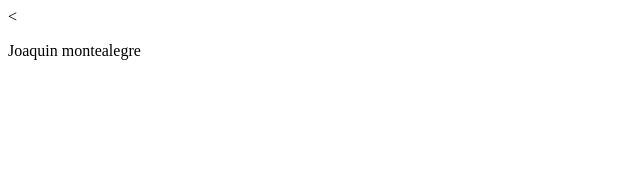
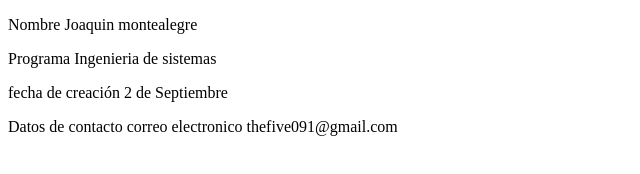
Before and after one commit to JOAQUINMONTEALEGRE/DSW-JOAQUIN-ISMAEL-MONTEALEGRE, a plain HTML site: page Index.html in a window 1280 px wide. Shown: the whole page, without its empty margins (0-640 px from the left). Drawn offline with Linux system fonts and the light colour scheme.

Commit message:
Segundo Commit

```diff
--- a/Index.html
+++ b/Index.html
@@ -4,9 +4,13 @@
     <meta charset="utf-8">
     <meta name="viewpoet" content="width=device-width, initial-scale=1.0">
     <meta http-equiv="X-UA-Compatible" content="ie=edge">
-    <title>Curso de diseño de paginas web</title>
+    <title>Curso de diseño de sitios web</title>
   </head>
   <body>
-    <<p>Joaquin montealegre</p>
+     <p>Nombre Joaquin montealegre</p>
+     <p> Programa Ingenieria de sistemas</p>
+     <p> fecha de creación 2 de Septiembre</p>
+     <p> Datos de contacto correo electronico thefive091@gmail.com</p>
+
   </body>
 </html>
```
